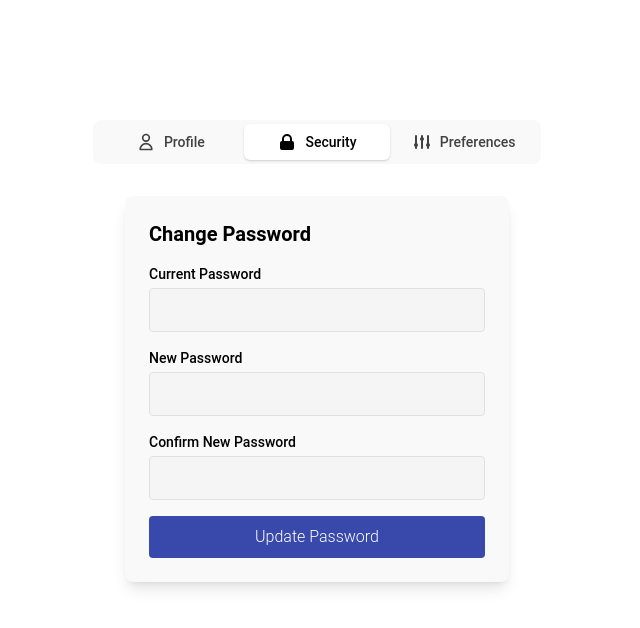
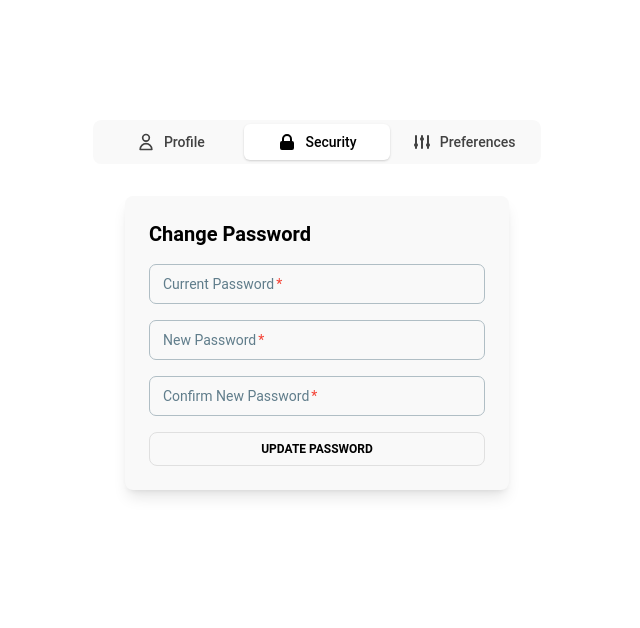
Before and after one commit to ApointmentProject/Bookzy, a React (Vite) app in the folder appointment-project/: page /profile in a window 1280 px wide. Both pictures are taken after a click on the tab "Security". Shown: the top 628 px of the page, without its empty margins (323-963 px from the left). Built offline with nearby package versions, Linux system fonts and the light colour scheme; no server answers.

Commit message:
feat: Profile isDark mode added

```diff
--- a/appointment-project/src/components/userProfile/PreferencesComponent.tsx
+++ b/appointment-project/src/components/userProfile/PreferencesComponent.tsx
@@ -1,6 +1,7 @@
 import { useState } from "react";
 import { useTheme } from "../../context/ThemeContext";
 import Toggle from "../../components/toggle/Toggle";
+import { Button } from "@material-tailwind/react";
 
 export default function PreferencesComponent() {
   const { isDarkMode, toggleTheme } = useTheme();
@@ -34,7 +35,7 @@
         <Toggle
           label=""
           initialState={isDarkMode}
-          onToggle={toggleTheme} // Switches theme on toggle
+          onToggle={toggleTheme}
           size="md"
         />
       </div>
@@ -68,14 +69,18 @@
         />
       </div>
 
-      {/* Button to save preferences */}
-      <button
-        type="button"
+      <Button
+        variant="outlined"
+        fullWidth
         onClick={handleSavePreferences}
-        className="bg-indigo-600 text-white py-2 px-4 rounded w-full hover:bg-indigo-700 transition-colors"
+        className={`flex items-center justify-center gap-2 py-2 px-4 mt-4 ${
+          isDarkMode
+            ? "border-gray-600 text-white hover:bg-gray-600"
+            : "border-gray-300 text-black hover:bg-gray-200"
+        } `}
       >
         Guardar preferencias
-      </button>
+      </Button>
     </div>
   );
 }
--- a/appointment-project/src/components/userProfile/ProfileComponent.tsx
+++ b/appointment-project/src/components/userProfile/ProfileComponent.tsx
@@ -1,6 +1,6 @@
-import React, { useState } from "react";
+import { useState } from "react";
 import { useTheme } from "../../context/ThemeContext";
-import { Button, Avatar } from "@material-tailwind/react";
+import { Button, Avatar, IconButton } from "@material-tailwind/react";
 import { HiOutlineRefresh } from "react-icons/hi";
 import { IoIosLogOut } from "react-icons/io";
 
@@ -40,10 +40,10 @@
           : "bg-secundary-light-bg text-black"
       }`}
     >
-      {/* Logout icon in top-right corner */}
-      <IoIosLogOut
-        className="absolute top-4 right-4 h-6 w-6 text-red-500 cursor-pointer"
-      />
+      {/* Logout icon in top-right corner using IconButton */}
+      <IconButton variant="text" className="absolute top-4 right-4 text-red-500">
+        <IoIosLogOut className="h-6 w-6" />
+      </IconButton>
 
       {/* Main profile info section */}
       <div className="flex flex-col items-center">
@@ -104,7 +104,11 @@
           variant="outlined"
           fullWidth
           onClick={handleRefreshAccounts}
-          className="flex items-center justify-center gap-2 py-2 px-4 mt-4"
+          className={`flex items-center justify-center gap-2 py-2 px-4 mt-4 ${
+            isDarkMode
+              ? "border-gray-600 text-white hover:bg-gray-600"
+              : "border-gray-300 text-black hover:bg-gray-200"
+          } `}
         >
           Switch Account
           <HiOutlineRefresh className="h-5 w-5" />
@@ -115,18 +119,12 @@
       <div className="mt-4">
         <h3 className="text-md font-semibold mb-3">Account Management</h3>
         <div className="flex gap-3">
-          {/* Deactivate (outlined, yellow hover) */}
+          {/* Deactivate (outlined, amber hover) */}
           <Button
             variant="outlined"
             fullWidth
             onClick={handleDeactivateAccount}
-            className="
-              flex-1
-              hover:border-yellow-500
-              hover:bg-yellow-500
-              hover:text-white
-              transition-colors
-            "
+            className="flex-1 border border-indigo-600 text-indigo-600 hover:bg-indigo-600 hover:text-white transition-colors"
           >
             Deactivate
           </Button>
@@ -135,13 +133,7 @@
             variant="outlined"
             fullWidth
             onClick={handleDeleteAccount}
-            className="
-              flex-1
-              hover:border-red-500
-              hover:bg-red-500
-              hover:text-white
-              transition-colors
-            "
+            className="flex-1 border border-red-500 text-red-500 hover:bg-red-500 hover:text-white transition-colors"
           >
             Delete
           </Button>
--- a/appointment-project/src/components/userProfile/SecurityComponent.tsx
+++ b/appointment-project/src/components/userProfile/SecurityComponent.tsx
@@ -1,5 +1,6 @@
 import { useState } from "react";
 import { useTheme } from "../../context/ThemeContext";
+import { Button, Input } from "@material-tailwind/react";
 
 export default function SecurityComponent() {
   const { isDarkMode } = useTheme();
@@ -9,7 +10,7 @@
   const [confirmPassword, setConfirmPassword] = useState("");
 
   const handleChangePassword = () => {
-    // Basic validation: check if all fields are filled
+    // Check if all fields are filled
     if (!currentPassword || !newPassword || !confirmPassword) {
       alert("Please fill in all fields.");
       return;
@@ -19,11 +20,10 @@
       alert("New passwords do not match.");
       return;
     }
-    // Here you could add logic to actually update the password (API call, etc.)
     console.log({
       currentPassword,
       newPassword,
-      confirmPassword
+      confirmPassword,
     });
     alert("Password updated successfully!");
   };
@@ -40,69 +40,53 @@
 
       {/* Current password */}
       <div className="mb-4">
-        <label className="block mb-1 text-sm font-medium">
-          Current Password
-        </label>
-        <input
+        <Input
           type="password"
+          label="Current Password"
           value={currentPassword}
           onChange={(e) => setCurrentPassword(e.target.value)}
-          className={`w-full border rounded px-3 py-2 focus:outline-none focus:ring-2 focus:ring-indigo-500 transition-colors duration-300
-            ${
-              isDarkMode
-                ? "bg-main-dark-bg text-white border-gray-600"
-                : "bg-gray-100 text-black border-gray-300"
-            }
-          `}
+          required
+          crossOrigin=""
         />
       </div>
 
       {/* New password */}
       <div className="mb-4">
-        <label className="block mb-1 text-sm font-medium">
-          New Password
-        </label>
-        <input
+        <Input
           type="password"
+          label="New Password"
           value={newPassword}
           onChange={(e) => setNewPassword(e.target.value)}
-          className={`w-full border rounded px-3 py-2 focus:outline-none focus:ring-2 focus:ring-indigo-500 transition-colors duration-300
-            ${
-              isDarkMode
-                ? "bg-main-dark-bg text-white border-gray-600"
-                : "bg-gray-100 text-black border-gray-300"
-            }
-          `}
+          required
+          crossOrigin=""
         />
       </div>
 
       {/* Confirm new password */}
       <div className="mb-4">
-        <label className="block mb-1 text-sm font-medium">
-          Confirm New Password
-        </label>
-        <input
+        <Input
           type="password"
+          label="Confirm New Password"
           value={confirmPassword}
           onChange={(e) => setConfirmPassword(e.target.value)}
-          className={`w-full border rounded px-3 py-2 focus:outline-none focus:ring-2 focus:ring-indigo-500 transition-colors duration-300
-            ${
-              isDarkMode
-                ? "bg-main-dark-bg text-white border-gray-600"
-                : "bg-gray-100 text-black border-gray-300"
-            }
-          `}
+          required
+          crossOrigin=""
         />
       </div>
 
-      {/* Update password button */}
-      <button
-        type="button"
+      {/* Update password button (outlined) */}
+      <Button
+        variant="outlined"
+        fullWidth
         onClick={handleChangePassword}
-        className="bg-indigo-600 text-white py-2 px-4 rounded w-full hover:bg-indigo-700 transition-colors"
+        className={`flex items-center justify-center gap-2 py-2 px-4 mt-4 ${
+          isDarkMode
+            ? "border-gray-600 text-white hover:bg-gray-600"
+            : "border-gray-300 text-black hover:bg-gray-200"
+        } `}
       >
         Update Password
-      </button>
+      </Button>
     </div>
   );
 }
```
